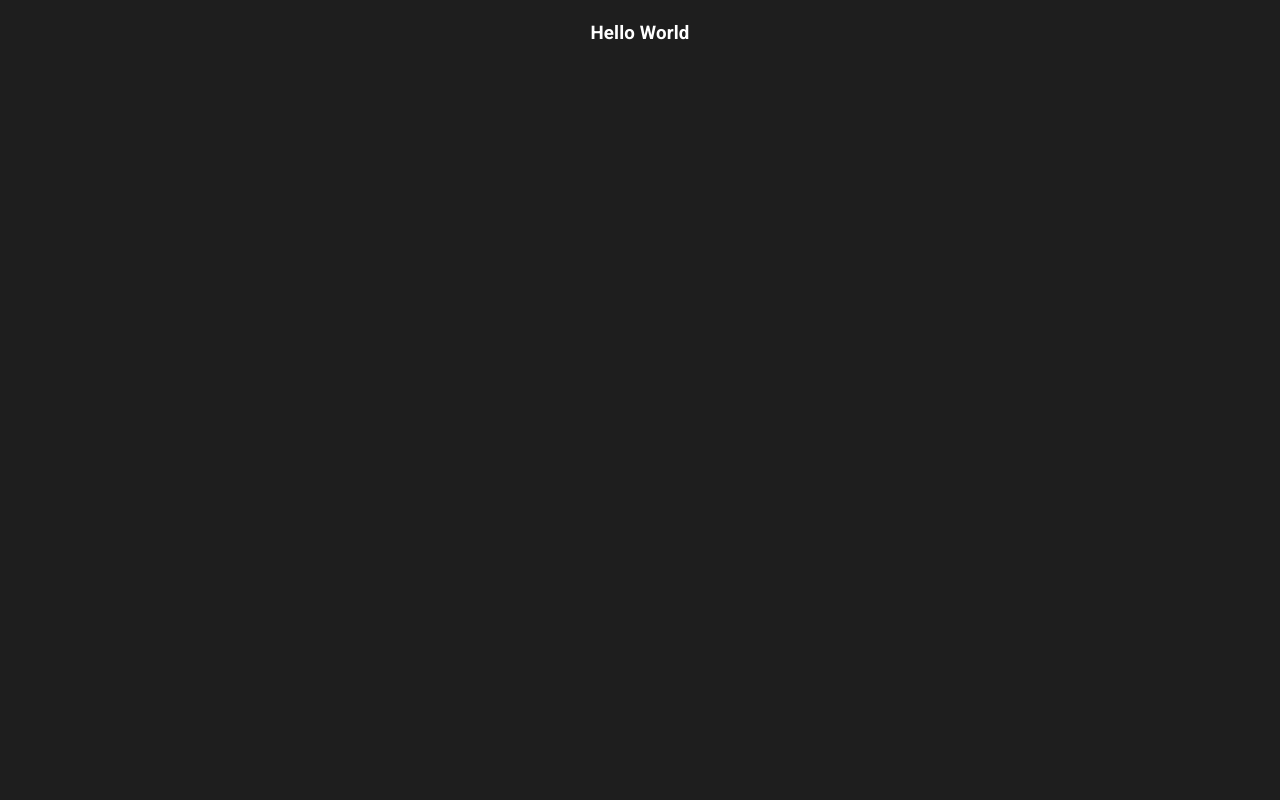
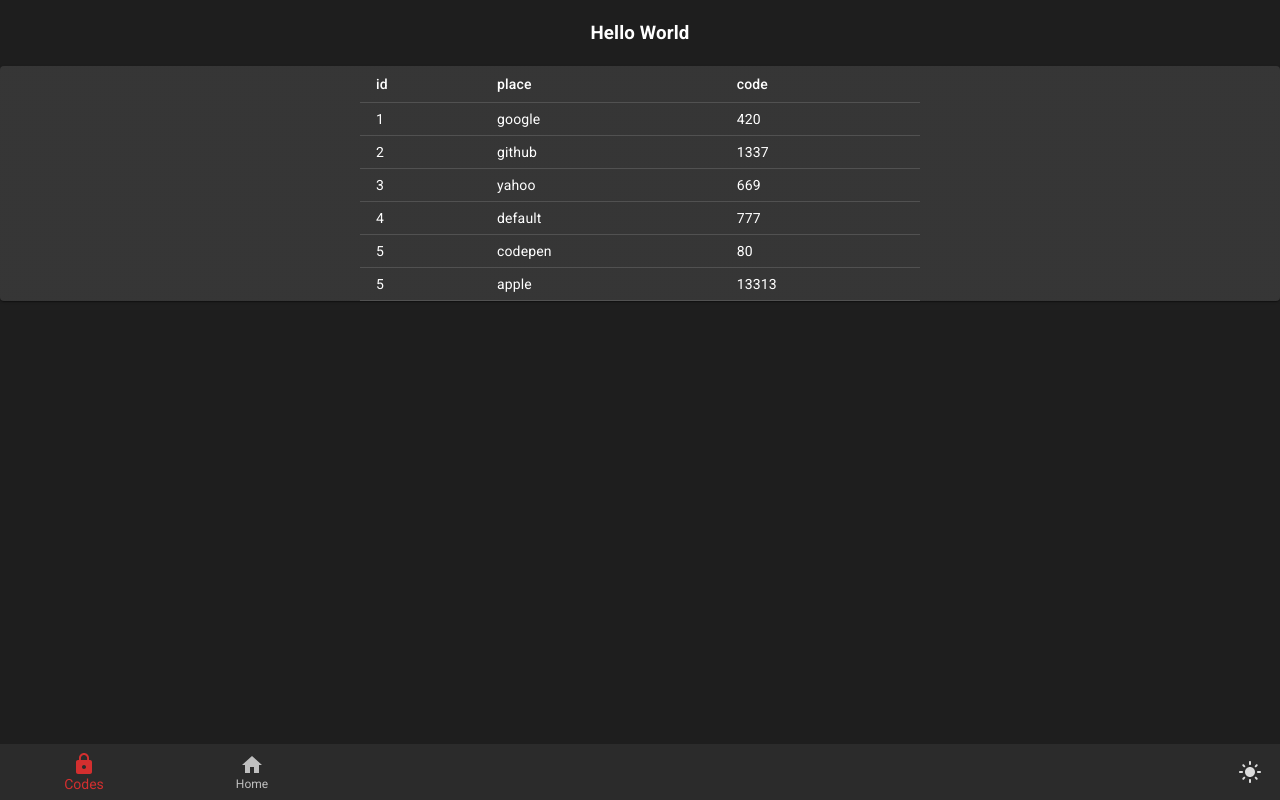
Before and after one commit to facinick/info, a React (Create React App) app: page / in a window 1280 px wide. Built offline with nearby package versions, Linux system fonts and the light colour scheme.

Commit message:
layout changes and added codes

```diff
--- a/package.json
+++ b/package.json
@@ -2,7 +2,7 @@
     "name": "cra-pwa-template",
     "version": "0.1.0",
     "private": false,
-    "homepage": "https://username.github.io/project",
+    "homepage": "https://facinick.github.io/info",
     "keywords": [
         "PWA",
         "CRA",
--- a/src/components/App.tsx
+++ b/src/components/App.tsx
@@ -5,18 +5,82 @@ import '@fontsource/roboto/400.css';
 import '@fontsource/roboto/500.css';
 import '@fontsource/roboto/700.css';
 import { observer } from 'mobx-react-lite';
-import { CssBaseline, ThemeProvider } from '@mui/material';
-import { useThemeStore } from '../stores/provider';
+import { BottomNavigation, BottomNavigationAction, Box, CssBaseline, IconButton, ThemeProvider } from '@mui/material';
+import { useNavigationStore, useThemeStore } from '../stores/provider';
 import { HelloWorld } from './HelloWorld';
+import LockIcon from '@mui/icons-material/Lock';
+// import FavoriteIcon from '@mui/icons-material/Favorite';
+import HomeIcon from '@mui/icons-material/Home';
+import { CodesComponent } from './Codes';
+import DarkMode from '@mui/icons-material/DarkMode';
+import LightMode from '@mui/icons-material/LightMode';
 
 const App = observer(function App() {
-    const { theme } = useThemeStore();
+    const { theme, mode, setMode } = useThemeStore();
+    const { currentPage, setPage } = useNavigationStore();
 
     return (
         <ThemeProvider theme={theme}>
             <div className="App">
                 <CssBaseline />
                 <HelloWorld />
+
+                {currentPage === 0 && <CodesComponent />}
+
+                <Box position="fixed" color="primary" sx={{ width: '100%', top: 'auto', bottom: 0 }}>
+                    <BottomNavigation
+                        showLabels
+                        value={currentPage}
+                        onChange={(event, newValue) => {
+                            setPage({ page: newValue });
+                        }}
+                    >
+                        <BottomNavigationAction label="Codes" icon={<LockIcon />} />
+                        <BottomNavigationAction label="Home" icon={<HomeIcon />} />
+
+                        <Box
+                            sx={{
+                                md: {
+                                    position: 'absolute',
+                                },
+                                marginLeft: 'auto',
+                                display: 'flex',
+                                justifyContent: 'center',
+                                alignItems: 'center',
+                                top: 0,
+                                bottom: 0,
+                                right: 0,
+                                marginRight: '10px',
+                                sm: {
+                                    position: 'relative',
+                                },
+                            }}
+                        >
+                            {mode === 'light' && (
+                                <IconButton
+                                    // sx={{ marginLeft: 'auto' }}
+                                    onClick={() => setMode({ mode: 'dark' })}
+                                    color="secondary"
+                                    aria-label="enable dark mode"
+                                    // component="span"
+                                >
+                                    <DarkMode />
+                                </IconButton>
+                            )}
+
+                            {mode === 'dark' && (
+                                <IconButton
+                                    onClick={() => setMode({ mode: 'light' })}
+                                    color="secondary"
+                                    aria-label="enable dark mode"
+                                    // component="span"
+                                >
+                                    <LightMode />
+                                </IconButton>
+                            )}
+                        </Box>
+                    </BottomNavigation>
+                </Box>
             </div>
         </ThemeProvider>
     );
--- /dev/null
+++ b/src/components/Codes.tsx
@@ -0,0 +1,47 @@
+import * as React from 'react';
+import { observer } from 'mobx-react-lite';
+import { useCodeStore } from '../stores/provider';
+import { toJS } from 'mobx';
+import { TableContainer, Paper, Table, TableHead, TableRow, TableCell, TableBody } from '@mui/material';
+
+export const CodesComponent = observer(function CodesComponent() {
+    const codeStore = useCodeStore();
+
+    const rows = toJS(codeStore.codes);
+
+    if (rows.length === 0) {
+        return null;
+    }
+
+    const columns = Object.keys(rows[0]).map((columnName: string) => {
+        return {
+            field: columnName,
+            headerName: columnName,
+        };
+    });
+
+    return (
+        <div style={{ width: '100%' }}>
+            <TableContainer style={{ justifyContent: 'center', display: 'flex' }} component={Paper}>
+                <Table size="small" sx={{ minWidth: 280, maxWidth: 560 }} aria-label="codes table">
+                    <TableHead>
+                        <TableRow>
+                            {columns.map(column => {
+                                return <TableCell key={column.headerName}>{column.headerName}</TableCell>;
+                            })}
+                        </TableRow>
+                    </TableHead>
+                    <TableBody>
+                        {rows.map(row => (
+                            <TableRow key={row.id}>
+                                <TableCell align="left">{row.id}</TableCell>
+                                <TableCell align="left">{row.place}</TableCell>
+                                <TableCell align="left">{row.code}</TableCell>
+                            </TableRow>
+                        ))}
+                    </TableBody>
+                </Table>
+            </TableContainer>
+        </div>
+    );
+});
--- /dev/null
+++ b/src/constants/codes.json
@@ -0,0 +1,32 @@
+[
+    {
+        "id": 1,
+        "place": "google",
+        "code": 420
+    },
+    {
+        "id": 2,
+        "place": "github",
+        "code": 1337
+    },
+    {
+        "id": 3,
+        "place": "yahoo",
+        "code": 669
+    },
+    {
+        "id": 4,
+        "place": "default",
+        "code": 777
+    },
+    {
+        "id": 5,
+        "place": "codepen",
+        "code": 80
+    },
+    {
+        "id": 5,
+        "place": "apple",
+        "code": 13313
+    }
+]
--- /dev/null
+++ b/src/stores/code_store.ts
@@ -0,0 +1,29 @@
+import { action, makeObservable, observable } from 'mobx';
+import { RootStore } from './root_store';
+import codes from '../constants/codes.json';
+import { Store } from './interface';
+
+export type CodeStoreInit = {};
+
+interface Code {
+    id: number;
+    place: string;
+    code: number;
+}
+
+export class CodeStore implements Store {
+    root: RootStore;
+    codes: Array<Code> = codes;
+
+    constructor(root: RootStore) {
+        this.root = root;
+        makeObservable(this, {
+            hydrate: action,
+            codes: observable,
+        });
+    }
+
+    hydrate(data: CodeStoreInit): void {
+        return;
+    }
+}
--- a/src/stores/hyderation_data.ts
+++ b/src/stores/hyderation_data.ts
@@ -4,4 +4,8 @@ export const hyderationData: RootStoreHydration = {
     themeStoreInit: {
         mode: 'dark',
     },
+    codeStoreInit: {},
+    navigationStoreInit: {
+        defaultPage: 0,
+    },
 };
--- /dev/null
+++ b/src/stores/interface.ts
@@ -0,0 +1,3 @@
+export interface Store {
+    hydrate: (hyderationData: any) => void;
+}
--- /dev/null
+++ b/src/stores/navigation_store.ts
@@ -0,0 +1,29 @@
+import { action, makeObservable, observable } from 'mobx';
+import { Store } from './interface';
+import { RootStore } from './root_store';
+
+export type NavigationStoreInit = {
+    defaultPage: number;
+};
+
+export class NavigationStore implements Store {
+    root: RootStore;
+    currentPage: number = 0;
+
+    constructor(root: RootStore) {
+        this.root = root;
+        makeObservable(this, {
+            hydrate: action,
+            setPage: action,
+            currentPage: observable,
+        });
+    }
+
+    setPage = ({ page }: { page: number }) => {
+        this.currentPage = page;
+    };
+
+    hydrate(data: { defaultPage: number }): void {
+        this.currentPage = data.defaultPage;
+    }
+}
--- a/src/stores/provider.tsx
+++ b/src/stores/provider.tsx
@@ -1,5 +1,7 @@
 import { enableStaticRendering } from 'mobx-react-lite';
 import React, { createContext, ReactNode, useContext } from 'react';
+import { CodeStore } from './code_store';
+import { NavigationStore } from './navigation_store';
 import { RootStore, RootStoreHydration } from './root_store';
 import { ThemeStore } from './theme_store';
 
@@ -21,6 +23,16 @@ export function useRootStore(): RootStore {
 export function useThemeStore(): ThemeStore {
     const { themeStore } = useRootStore();
     return themeStore;
+}
+
+export function useCodeStore(): CodeStore {
+    const { codeStore } = useRootStore();
+    return codeStore;
+}
+
+export function useNavigationStore(): NavigationStore {
+    const { navigationStore } = useRootStore();
+    return navigationStore;
 }
 
 export function RootStoreProvider({
--- a/src/stores/root_store.ts
+++ b/src/stores/root_store.ts
@@ -1,18 +1,26 @@
+import { NavigationStore, NavigationStoreInit } from './navigation_store';
 import { ThemeStoreInit, ThemeStore } from './theme_store';
+import { CodeStore, CodeStoreInit } from './code_store';
 
 export type RootStoreHydration = {
     themeStoreInit: ThemeStoreInit;
+    codeStoreInit: CodeStoreInit;
+    navigationStoreInit: NavigationStoreInit;
 };
 export class RootStore {
     themeStore: ThemeStore;
+    codeStore: CodeStore;
+    navigationStore: NavigationStore;
 
     constructor() {
         this.themeStore = new ThemeStore(this);
+        this.codeStore = new CodeStore(this);
+        this.navigationStore = new NavigationStore(this);
     }
 
     hydrate(data: RootStoreHydration): void {
-        if (data.themeStoreInit) {
-            this.themeStore.hydrate(data.themeStoreInit);
-        }
+        this.themeStore.hydrate(data.themeStoreInit);
+        this.codeStore.hydrate(data.codeStoreInit);
+        this.navigationStore.hydrate(data.navigationStoreInit);
     }
 }
--- a/src/stores/theme_store.ts
+++ b/src/stores/theme_store.ts
@@ -2,6 +2,7 @@ import { action, makeObservable, observable } from 'mobx';
 import { RootStore } from './root_store';
 import { Theme } from '@mui/material/styles';
 import { lightTheme, darkTheme } from '../styles/theme';
+import { Store } from './interface';
 
 export type ITheme = 'light' | 'dark';
 
@@ -9,7 +10,7 @@ export type ThemeStoreInit = {
     mode: ITheme;
 };
 
-export class ThemeStore {
+export class ThemeStore implements Store {
     root: RootStore;
     mode: ITheme = 'dark';
     theme: Theme = darkTheme;
@@ -24,19 +25,17 @@ export class ThemeStore {
         });
     }
 
-    setMode({ mode }: { mode: ITheme }): void {
+    setMode = ({ mode }: { mode: ITheme }): void => {
         this.mode = mode;
         if (this.mode === 'light') {
             this.theme = lightTheme;
         } else if (this.mode === 'dark') {
             this.theme = darkTheme;
         }
-    }
+    };
 
-    hydrate(data?: { mode: ITheme }): void {
-        if (data) {
-            this.mode = data.mode;
-        }
+    hydrate(data: { mode: ITheme }): void {
+        this.mode = data.mode;
 
         if (this.mode === 'light') {
             this.theme = lightTheme;
```
Also changed, not shown: .eslintrc.js.
